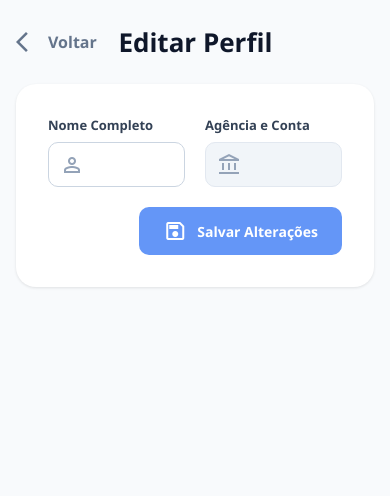
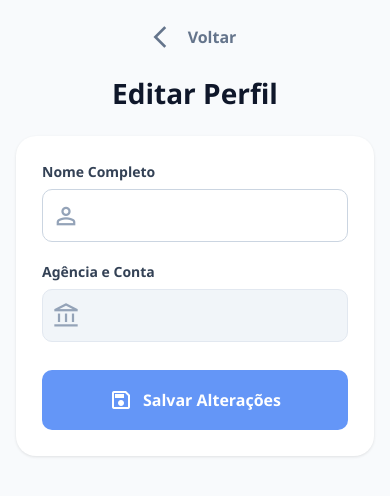
Before and after one commit to pedroluiz289/PigBank, a Spring app: template src/main/resources/templates/poupanca/editarperfil.html in a window 390 px wide. Shown: the top 496 px of the page. Run offline with Thymeleaf, Linux system fonts and the light colour scheme; the template is opened without the code that fills it, so the values that code supplies are empty.

Commit message:
Terminado o estilo mobile da edição de perfil da conta poupanca

```diff
--- /dev/null
+++ b/src/main/resources/static/css/mobile/poupanca/editarperfil.css
@@ -0,0 +1,73 @@
+@media screen and (max-width: 768px) {
+    .header-topo {
+        flex-direction: column;
+        gap: 24px;
+    }
+
+    .botao-voltar {
+        transition: none;
+    }
+
+    .botao-voltar:hover {
+        color: var(--cor-texto-voltar);
+    }
+
+    .botao-voltar:active {
+        color: var(--cor-texto-voltar-hover);
+    }
+
+    #icone-voltar {
+        font-size: 26px;
+    }
+
+    .header-titulo {
+        font-size: 28px;
+    }
+
+    #header-espaco {
+        display: none;
+    }
+
+    #card-principal {
+        padding: 26px;
+    }
+
+    #grid-elementos {
+        grid-template-columns: none;
+    }
+
+    .nome-elemento {
+        font-size: 14px;
+    }
+
+    .icone-elemento {
+        font-size: 28px;
+        left: 10px;
+    }
+
+    .input-elemento {
+        padding: 16px;
+        padding-left: 44px;
+    }
+
+    #botao-container {
+        display: block;
+        margin-top: 28px;
+    }
+
+    #botao-salvar {
+        font-size: 16px;
+        padding: 18px;
+        width: 100%;
+        transition: none;
+    }
+
+    #botao-salvar:hover {
+        background-color: var(--cor-fundo-botao-salvar);
+        box-shadow: none;
+    }
+
+    #botao-salvar:active {
+        background-color: var(--cor-fundo-botao-salvar-hover);
+    }
+}
--- a/src/main/resources/templates/poupanca/editarperfil.html
+++ b/src/main/resources/templates/poupanca/editarperfil.html
@@ -17,7 +17,7 @@
                 <span>Voltar</span>
             </a>
             <h1 class="header-titulo">Editar Perfil</h1>
-            <div style="width: 80px;"></div>
+            <div id="header-espaco"></div>
         </header>
         <form id="card-principal" method="post">
             <div id="grid-elementos">
--- a/src/main/resources/templates/poupanca/simulacao.html
+++ b/src/main/resources/templates/poupanca/simulacao.html
@@ -18,7 +18,7 @@
                 <span>Voltar</span>
             </a>
             <h1 class="header-titulo">Simulador de Rendimentos</h1>
-            <div style="width: 80px;"></div>
+            <div id="header-espaco"></div>
         </div>
         <section id="aporte-mensal">
             <div id="aporte-mensal-container">
```
Also changed, not shown: src/main/resources/static/css/mobile/poupanca/simulacao.css (added, +26 -0 lines).
